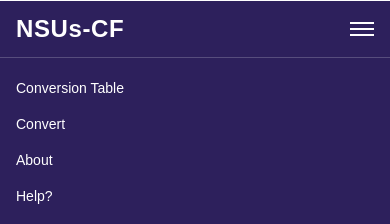
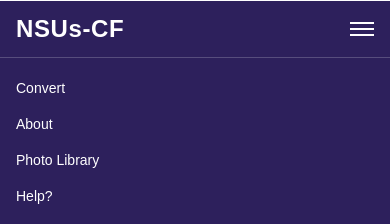
Before and after one commit to Ghana-Statistical-Service/nsus-cf, a Next.js app: page / in a window 390 px wide. Both pictures are taken after a click on the button "Toggle menu". Shown: the part 160-384 px from the top of the page. Built offline with nearby package versions, Linux system fonts and the light colour scheme; no server answers; the database is empty.

Commit message:
about page updated

```diff
--- a/components/Navbar.tsx
+++ b/components/Navbar.tsx
@@ -82,13 +82,6 @@ export default function Navbar() {
           <div className="md:hidden bg-brandPurple border-t border-white/20">
             <nav className="flex flex-col px-4 py-3 text-sm font-medium">
               <Link
-                href="/#matrix"
-                className="py-2 hover:text-brandTeal"
-                onClick={() => setOpen(false)}
-              >
-                Conversion Table
-              </Link>
-              <Link
                 href="/#convert"
                 className="py-2 hover:text-brandTeal"
                 onClick={() => setOpen(false)}
@@ -101,6 +94,13 @@ export default function Navbar() {
                 onClick={() => setOpen(false)}
               >
                 About
+              </Link>
+              <Link
+                href="/#gallery"
+                className="py-2 hover:text-brandTeal"
+                onClick={() => setOpen(false)}
+              >
+                Photo Library
               </Link>
               <Link
                 href="/#help"
```
